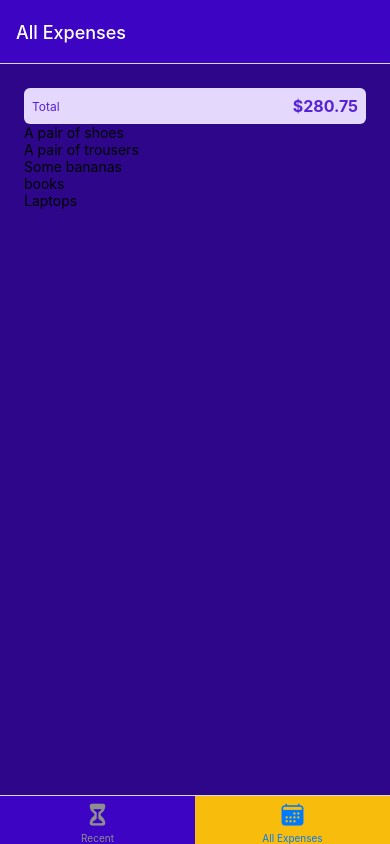
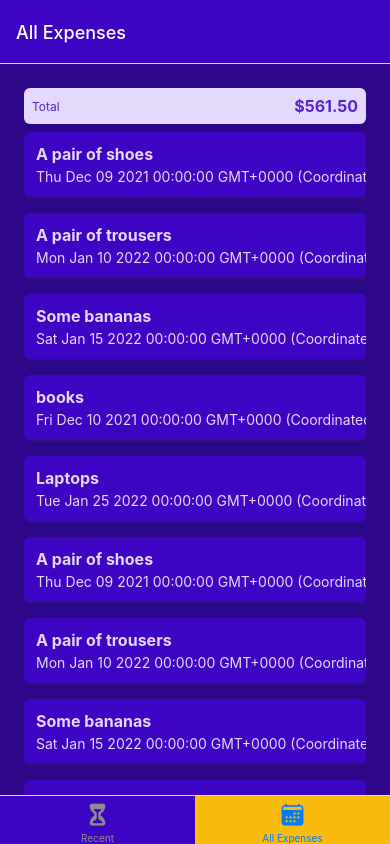
Before and after one commit to kumarmudur/react-native-expense-app, a React Native app: screen /AllExpenses in a window 390 px wide. Built offline with nearby package versions, Linux system fonts and the light colour scheme.

Commit message:
[React-Native] expense out component changes

```diff
--- /dev/null
+++ b/components/expensesOutput/ExpenseItem.js
@@ -0,0 +1,59 @@
+import React from 'react';
+import {Pressable, StyleSheet, Text, View} from 'react-native';
+import {GlobalStyles} from '../../constants/styles';
+
+const ExpenseItem = ({description, amount, date}) => {
+  return (
+    <Pressable>
+      <View style={styles.expenseItem}>
+        <View>
+          <Text style={[styles.textBase, styles.description]}>
+            {description}
+          </Text>
+          <Text style={styles.textBase}>{date.toString()}</Text>
+        </View>
+        <View style={styles.amountContainer}>
+          <Text style={styles.amount}>{amount}</Text>
+        </View>
+      </View>
+    </Pressable>
+  );
+};
+
+export default ExpenseItem;
+
+const styles = StyleSheet.create({
+  expenseItem: {
+    padding: 12,
+    marginVertical: 8,
+    backgroundColor: GlobalStyles.colors.primary500,
+    flexDirection: 'row',
+    justifyContent: 'space-between',
+    borderRadius: 6,
+    elevation: 3,
+    shadowColor: GlobalStyles.colors.gray500,
+    shadowRadius: 4,
+    shadowOffset: {width: 1, height: 1},
+    shadowOpacity: 0.4,
+  },
+  textBase: {
+    color: GlobalStyles.colors.primary50,
+  },
+  description: {
+    fontSize: 16,
+    marginBottom: 4,
+    fontWeight: 'bold',
+  },
+  amountContainer: {
+    paddingHorizontal: 12,
+    paddingVertical: 4,
+    backgroundColor: 'white',
+    justifyContent: 'center',
+    alignItems: 'center',
+    borderRadius: 4,
+  },
+  amount: {
+    color: GlobalStyles.colors.primary500,
+    fontWeight: 'bold',
+  },
+});
--- a/components/expensesOutput/ExpensesList.js
+++ b/components/expensesOutput/ExpensesList.js
@@ -1,8 +1,10 @@
 import React from 'react';
 import {FlatList, Text} from 'react-native';
 
+import ExpenseItem from './ExpenseItem';
+
 const renderExpenseItem = itemData => {
-  return <Text>{itemData.item.description}</Text>;
+  return <ExpenseItem {...itemData.item} />;
 };
 
 const ExpensesList = ({expenses}) => {
--- a/components/expensesOutput/ExpensesOutput.js
+++ b/components/expensesOutput/ExpensesOutput.js
@@ -36,6 +36,36 @@ const DUMMY_EXPENSES = [
     amount: 105.29,
     date: new Date('2022-1-25'),
   },
+  {
+    id: 'e6',
+    description: 'A pair of shoes',
+    amount: 59.99,
+    date: new Date('2021-12-9'),
+  },
+  {
+    id: 'e7',
+    description: 'A pair of trousers',
+    amount: 89.59,
+    date: new Date('2022-1-10'),
+  },
+  {
+    id: 'e8',
+    description: 'Some bananas',
+    amount: 10.59,
+    date: new Date('2022-1-15'),
+  },
+  {
+    id: 'e9',
+    description: 'books',
+    amount: 15.29,
+    date: new Date('2021-12-10'),
+  },
+  {
+    id: 'e10',
+    description: 'Laptops',
+    amount: 105.29,
+    date: new Date('2022-1-25'),
+  },
 ];
 
 const ExpensesOutput = ({expenses, expensesPeriod}) => {
@@ -53,7 +83,9 @@ export default ExpensesOutput;
 const styles = StyleSheet.create({
   container: {
     flex: 1,
-    padding: 24,
+    paddingHorizontal: 24,
+    paddingTop: 24,
+    paddingBottom: 0,
     backgroundColor: GlobalStyles.colors.primary700,
   },
 });
```
